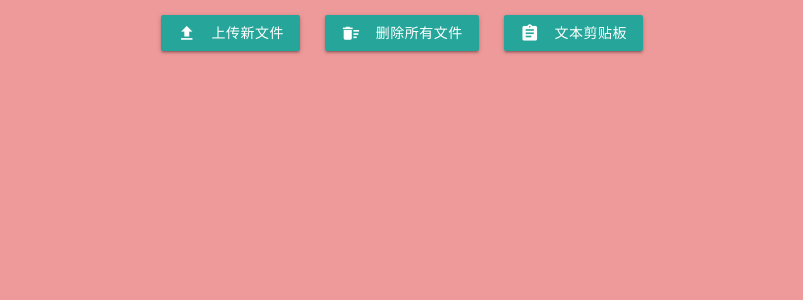
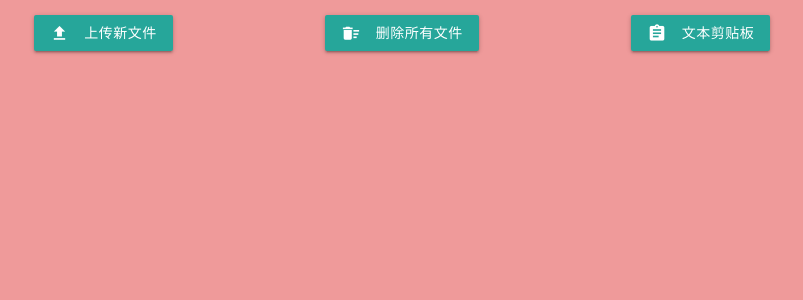
Before and after one commit to razormax007/fileserver, a Flask app: page / in a window 1280 px wide. Shown: the top 300 px of the page, without its empty margins (238-1041 px from the left). Run offline with Flask 2, Linux system fonts and the light colour scheme.

Commit message:
fix button layout

```diff
--- a/templates/index.html
+++ b/templates/index.html
@@ -17,17 +17,27 @@
     <div class="section no-pad-bot">
       <div class="container">
         <div class="row center">
+          <div class="col m4 s6">
+            <div class="row center">
               <a href="/upload" class="waves-effect waves-light btn center"
                 ><i class="material-icons left">file_upload</i>上传新文件</a
               >
-          &nbsp;&nbsp;&nbsp;&nbsp;
+            </div>
+          </div>
+          <div class="col m4 s6">
+            <div class="row center">
               <a href="/delete_all" class="waves-effect waves-light btn center"
                 ><i class="material-icons left">delete_sweep</i>删除所有文件</a
               >
-          &nbsp;&nbsp;&nbsp;&nbsp;
+            </div>
+          </div>
+          <div class="col m4 s6">
+            <div class="row center">
               <a href="/clipboard" class="waves-effect waves-light btn center"
                 ><i class="material-icons left">assignment</i>文本剪贴板</a
               >
+            </div>
+          </div>
         </div>
         {% for file in files %}
         <div class="col s12">
```
Also changed, not shown: templates/clipboard.html (+5 -2 lines). Lines whose indentation alone changed are shown as unchanged.
